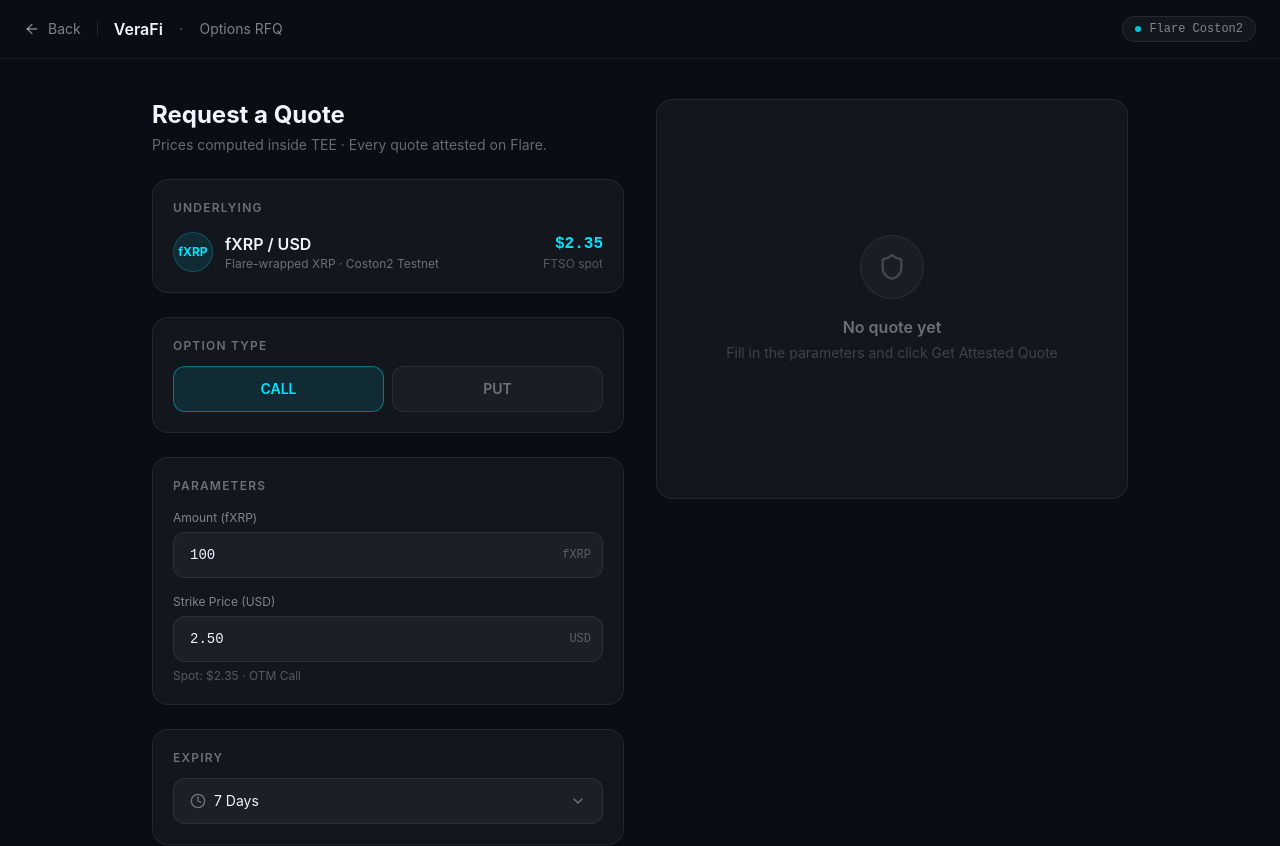
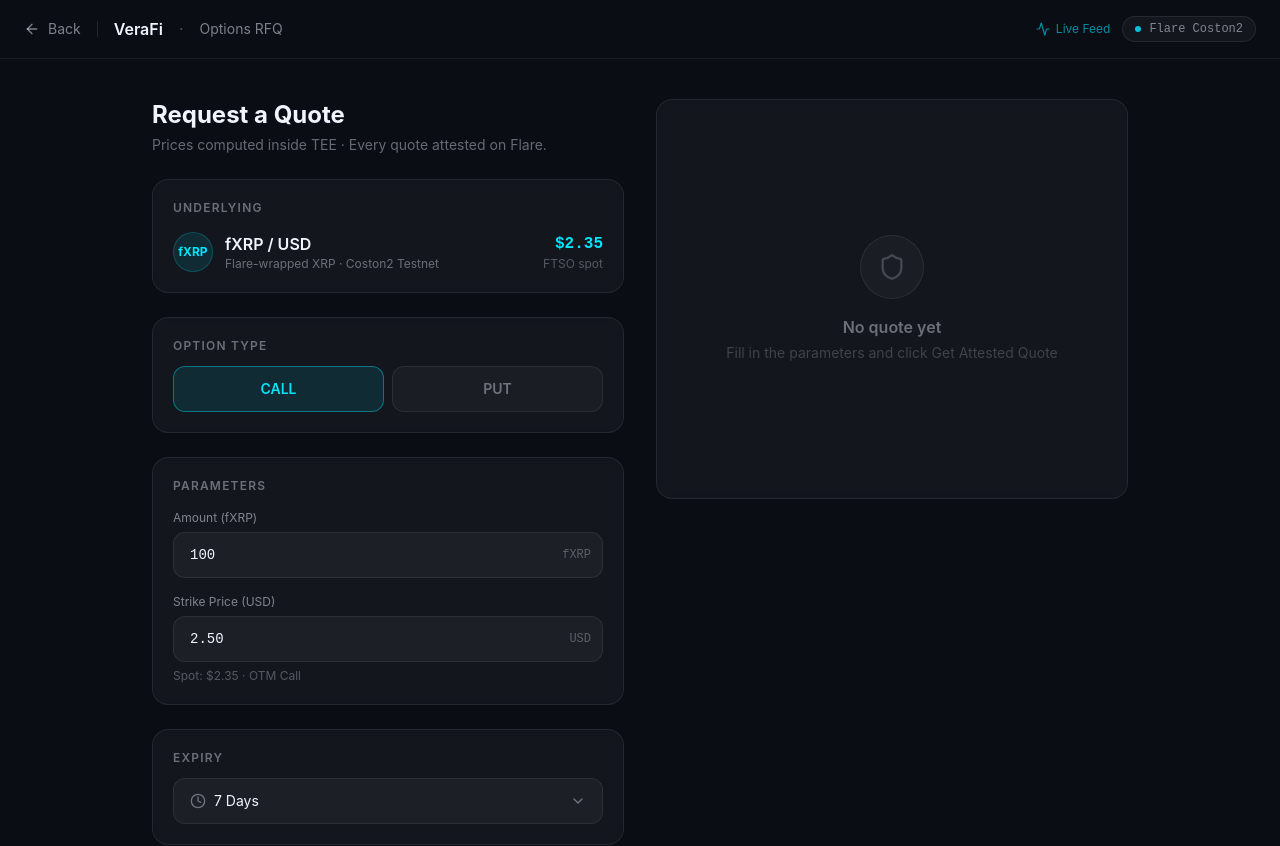
Before and after one commit to ethglobalcannes/VeraFi, a Next.js app: page /trade in a window 1280 px wide. Shown: the top 846 px of the page. Built offline with nearby package versions, Linux system fonts and the light colour scheme.

Commit message:
fix: add Live Feed nav link to /trade, fix Coston2 block range

```diff
--- a/app/trade/page.tsx
+++ b/app/trade/page.tsx
@@ -5,7 +5,7 @@ import Link from "next/link";
 import { v4 as uuidv4 } from "uuid";
 import {
   ArrowLeft, Shield, Loader2, AlertCircle, ChevronDown,
-  CheckCircle2, Clock, TrendingUp, Zap, ExternalLink, Copy,
+  CheckCircle2, Clock, TrendingUp, Zap, ExternalLink, Copy, Activity,
 } from "lucide-react";
 import type { IntentV1 } from "@/types/intent";
 
@@ -209,9 +209,18 @@ export default function TradePage() {
         <span className="font-semibold text-brand-text">VeraFi</span>
         <span className="text-brand-text/30">·</span>
         <span className="text-sm text-brand-text/50">Options RFQ</span>
-        <div className="ml-auto flex items-center gap-2 bg-white/[0.04] border border-white/[0.08] rounded-full px-3 py-1">
-          <div className="w-1.5 h-1.5 rounded-full bg-brand-cyan animate-pulse" />
-          <span className="text-xs text-brand-text/50 font-mono">Flare Coston2</span>
+        <div className="ml-auto flex items-center gap-3">
+          <Link
+            href="/executions"
+            className="text-xs text-brand-cyan/60 hover:text-brand-cyan transition-colors flex items-center gap-1.5"
+          >
+            <Activity className="w-3.5 h-3.5" />
+            Live Feed
+          </Link>
+          <div className="flex items-center gap-2 bg-white/[0.04] border border-white/[0.08] rounded-full px-3 py-1">
+            <div className="w-1.5 h-1.5 rounded-full bg-brand-cyan animate-pulse" />
+            <span className="text-xs text-brand-text/50 font-mono">Flare Coston2</span>
+          </div>
         </div>
       </nav>
 
```
